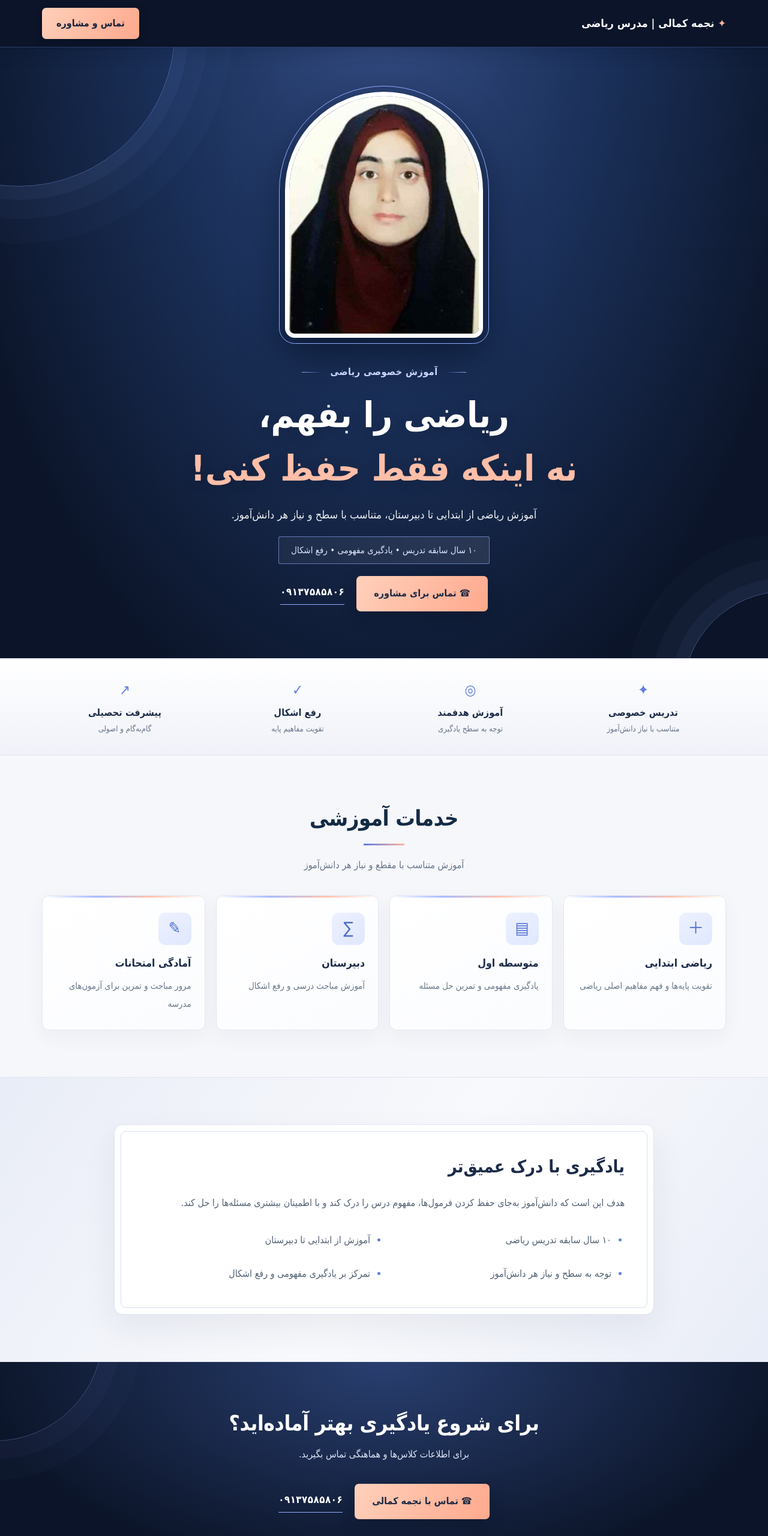
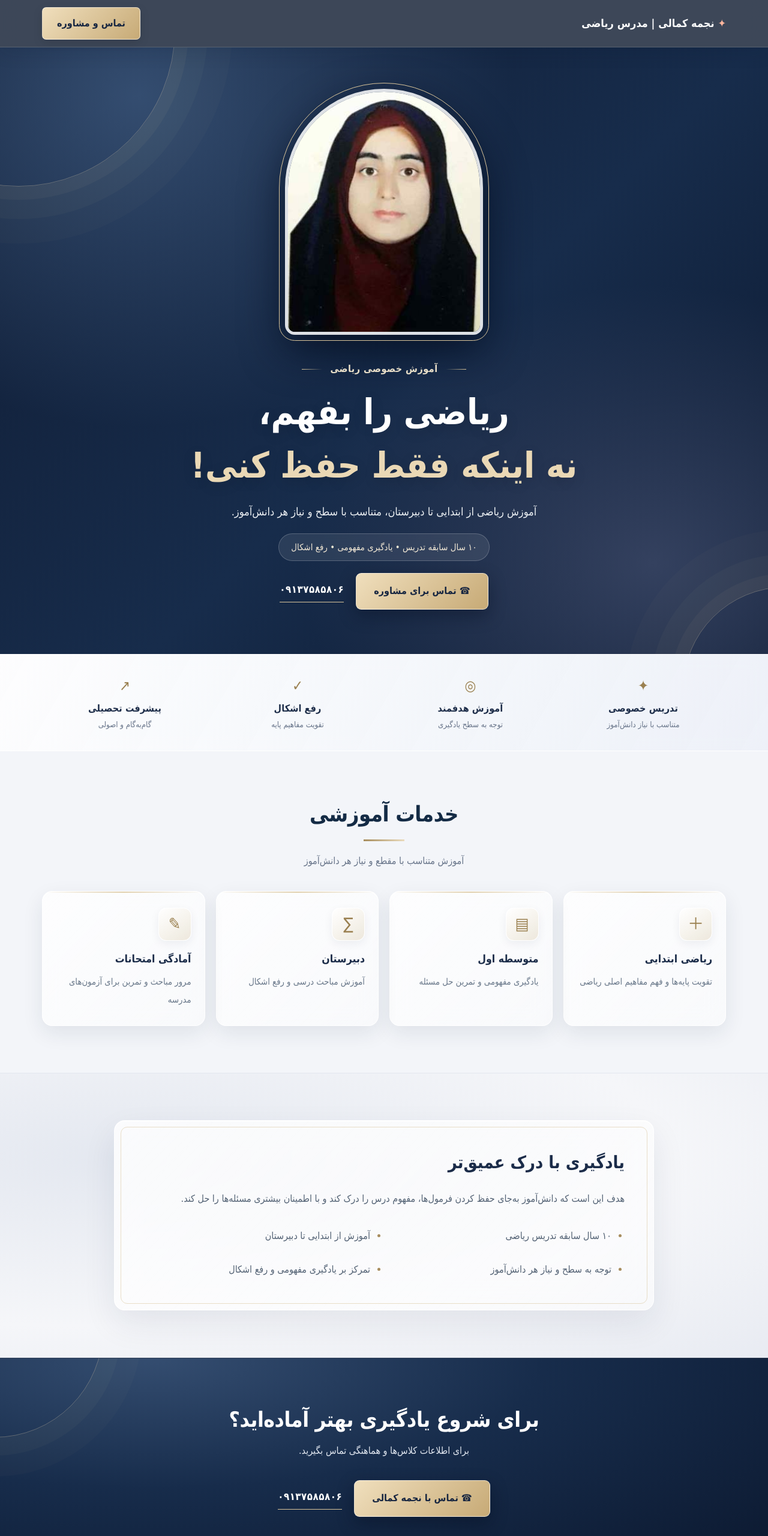
Before and after one commit to kamali3184/najmeh-math, a plain HTML site: page index.html in a window 1280 px wide. Shown: the top 2560 px of the page at 60% size. Drawn offline with Linux system fonts and the light colour scheme; a small style sheet from the web is missing.

Commit message:
Restore refined navy glassmorphism visual theme

```diff
--- a/index.html
+++ b/index.html
@@ -287,6 +287,46 @@ footer{background:#080f20;border-top:1px solid #718ef0;color:#e1e6f2}
  .nav .btn{background:linear-gradient(120deg,#ffd0bb,#ffa98d)}
 }
 
+
+/* Restore the elegant glassmorphism look: keep all copy and imagery intact */
+:root{--champagne:#d9c49a;--champagne2:#f0e5cc;--ivory:#f4f6fa;--ink:#233149;--muted:#68758a}
+body{background:#f3f5f9;color:#233149}
+header{background:rgba(9,22,43,.78);backdrop-filter:blur(18px);-webkit-backdrop-filter:blur(18px);border-bottom:1px solid #ffffff24;box-shadow:0 8px 30px #07152c22}
+.nav .btn{background:linear-gradient(135deg,#f0dfbd,#c7aa76);color:#172641;border:1px solid #fff8}
+.hero{background:radial-gradient(ellipse at 18% 8%,#344d70 0%,transparent 42%),radial-gradient(ellipse at 85% 85%,#34415f 0%,transparent 38%),linear-gradient(135deg,#101d35,#172c4b 55%,#0c1930);padding-top:65px;padding-bottom:74px}
+.hero:before,.hero:after{border-color:#e1cfaa55;box-shadow:0 0 0 22px #e1cfaa0b,0 0 0 54px #e1cfaa08,0 0 0 95px #e1cfaa05}
+.photo{border:5px solid #ffffffd9;outline:1px solid #d9c49a;box-shadow:0 24px 70px #020b1dcc}
+.eyebrow{color:#e9dfc9}
+.eyebrow:before,.eyebrow:after{background:linear-gradient(90deg,transparent,#d9c49a)}
+h1 em{color:#ead8b5}
+.pill{background:rgba(255,255,255,.09);border:1px solid #ffffff35;color:#f4ead7;backdrop-filter:blur(12px);-webkit-backdrop-filter:blur(12px);border-radius:30px}
+.actions .btn,.contact .actions .btn{background:linear-gradient(135deg,#f0dfbd,#c7aa76);color:#172641;border:1px solid #fff9;box-shadow:0 10px 28px #050d1e66;border-radius:9px}
+.phone{border-bottom-color:#d9c49a}
+.strip{background:linear-gradient(120deg,rgba(255,255,255,.78),rgba(235,239,247,.72));backdrop-filter:blur(14px);-webkit-backdrop-filter:blur(14px);border-block:1px solid #fff}
+.strip .wrap>div{color:#9a8050}
+.strip b{color:#1d2d49}
+.line{background:linear-gradient(90deg,#a78d5e,#eadbbd)}
+.card{position:relative;background:linear-gradient(135deg,rgba(255,255,255,.83),rgba(255,255,255,.48));backdrop-filter:blur(18px);-webkit-backdrop-filter:blur(18px);border:1px solid rgba(255,255,255,.88);border-radius:17px;box-shadow:0 12px 34px rgba(23,40,70,.09),inset 0 1px 0 #fff;overflow:hidden}
+.card:before{background:linear-gradient(90deg,transparent,#d9c49a,transparent);height:2px}
+.card:hover{transform:translateY(-6px);border-color:#d8c7a6;box-shadow:0 20px 46px rgba(23,40,70,.15),inset 0 1px 0 #fff}
+.ico{background:linear-gradient(145deg,rgba(255,255,255,.95),rgba(232,224,207,.72));border:1px solid #fff;color:#9a8050;border-radius:13px;box-shadow:0 5px 15px #14274410}
+.card h3,.aboutbox h2{color:#1b2c49}
+.about{background:radial-gradient(ellipse at 15% 30%,#e4e8f0,#f5f6f9 60%,#e8ebf2);border-block:1px solid #e3e7ef}
+.aboutbox{background:linear-gradient(135deg,rgba(255,255,255,.82),rgba(255,255,255,.55));backdrop-filter:blur(20px);-webkit-backdrop-filter:blur(20px);border:1px solid #ffffffd9;border-radius:18px;box-shadow:0 22px 55px #1a2a4515,inset 0 1px 0 #fff}
+.aboutbox:before{border:1px solid #d8c49a88;border-radius:11px}
+.aboutbox li::marker{color:#a78d5e}
+.contact{background:radial-gradient(ellipse at 20% 0%,#344d70,#172c4b 45%,#0c1930 100%);border-top:1px solid #ffffff1c}
+.contact:before{border-color:#e1cfaa55;box-shadow:0 0 0 30px #e1cfaa08,0 0 0 65px #e1cfaa05}
+.contact .title{color:#fff}
+.contact .sub{color:#e0e6ef}
+footer{background:#09162b;border-top:1px solid #d9c49a;color:#e5e9f0}
+@media(max-width:760px){
+ .hero{padding:47px 0 55px}
+ .card{backdrop-filter:blur(14px);-webkit-backdrop-filter:blur(14px)}
+ .about{background:radial-gradient(ellipse at 15% 30%,#e4e8f0,#f5f6f9 60%,#e8ebf2)}
+}
+@media(max-width:420px){.hero{padding:38px 0 44px}.pill{border-radius:22px}}
+
 </style></head><body>
 <header><div class="wrap nav"><a class="brand" href="#">✦ نجمه کمالی | مدرس ریاضی</a><a class="btn" href="tel:09137585806">تماس و مشاوره</a></div></header>
 <main><section class="hero"><div class="wrap hero-grid"><img class="photo" src="assets/najmeh-clean.jpg" alt="عکس نجمه کمالی"><div class="copy"><div class="eyebrow">آموزش خصوصی ریاضی</div><h1>ریاضی را بفهم،<br><em>نه اینکه فقط حفظ کنی!</em></h1><p class="lead">آموزش ریاضی از ابتدایی تا دبیرستان، متناسب با سطح و نیاز هر دانش‌آموز.</p><div class="pill">۱۰ سال سابقه تدریس • یادگیری مفهومی • رفع اشکال</div><div class="actions"><a class="btn" href="tel:09137585806">☎ تماس برای مشاوره</a><a class="phone" href="tel:09137585806">۰۹۱۳۷۵۸۵۸۰۶</a></div></div></div></section>
```
